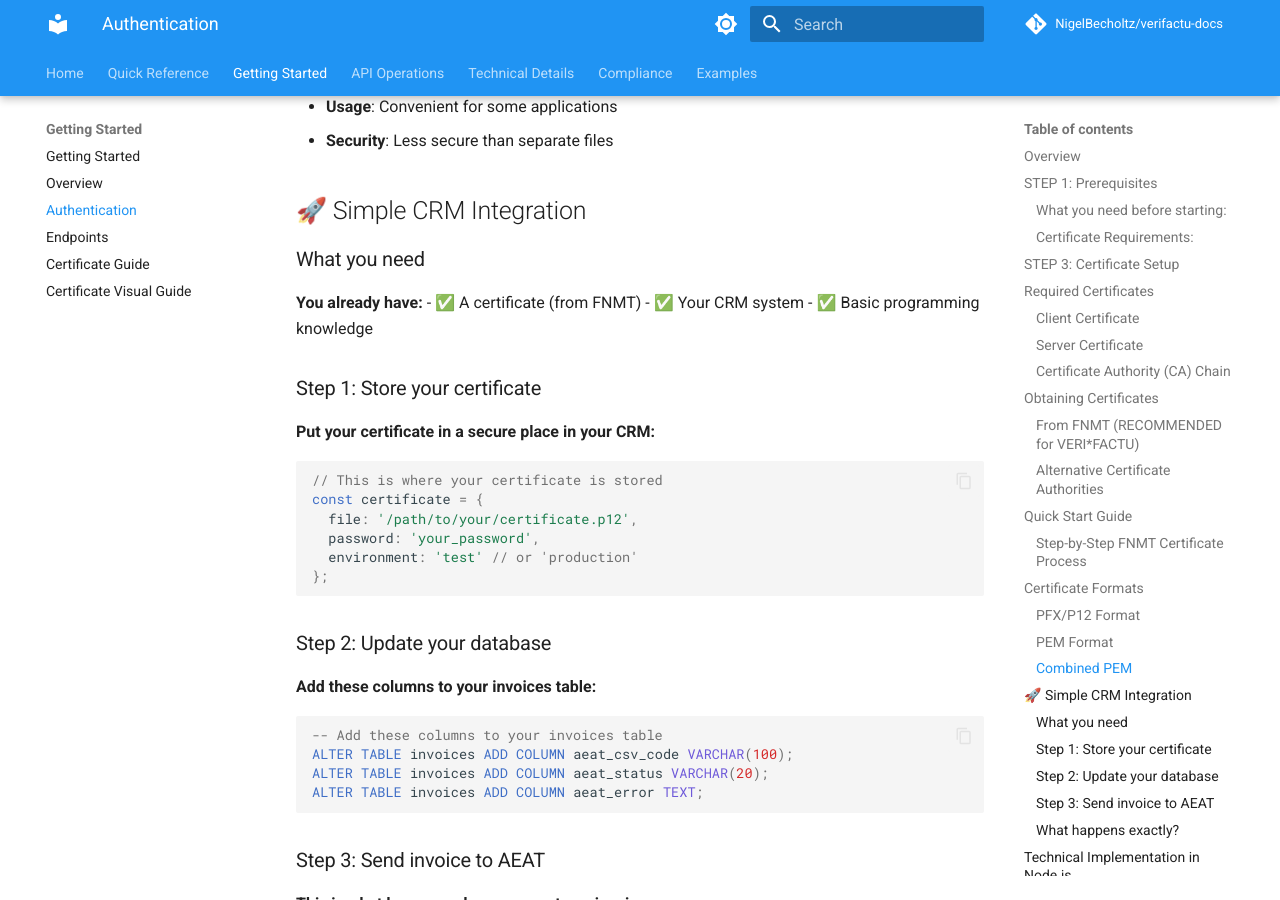
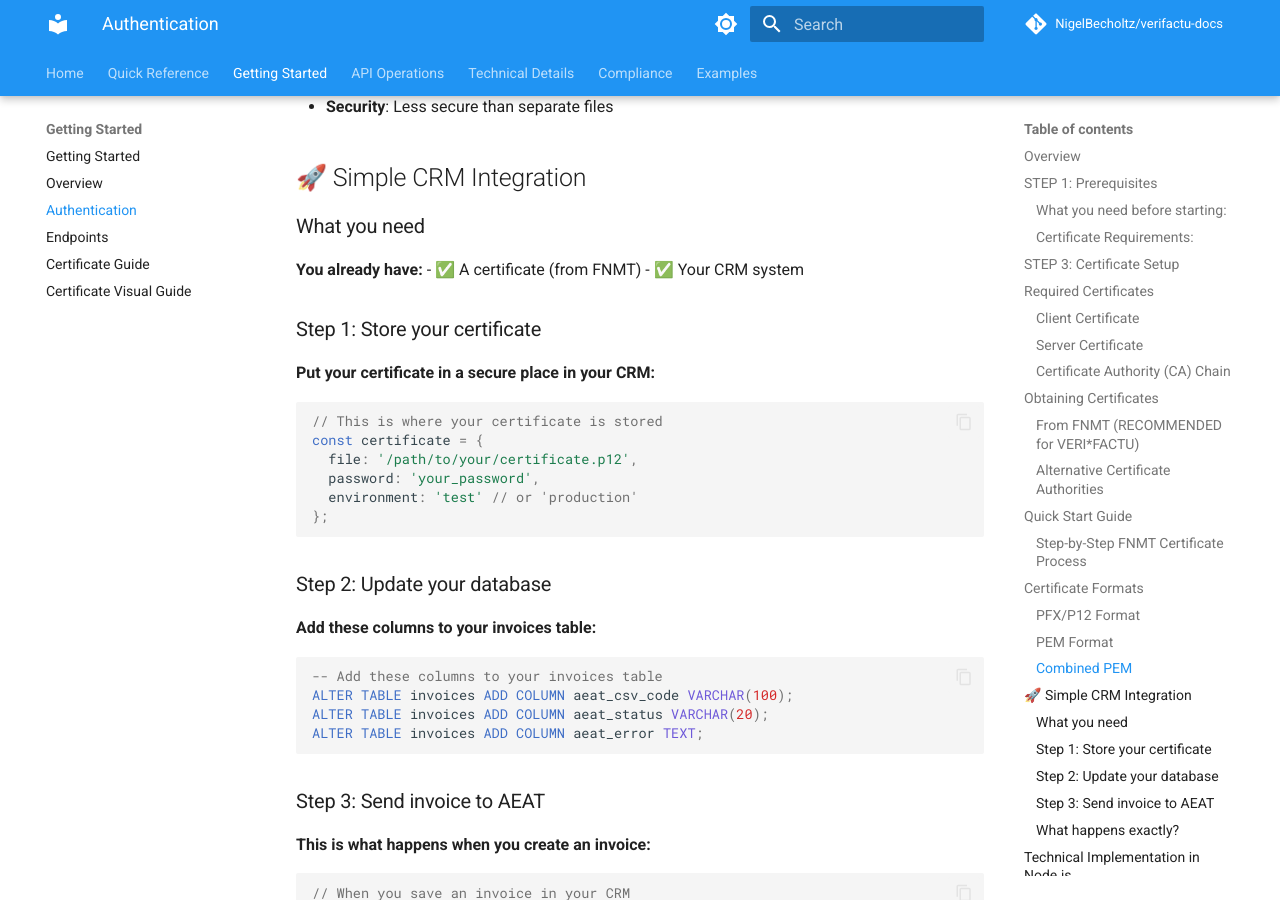
Before and after one commit to NigelBecholtz/verifactu-docs, an MkDocs documentation site: the page built from docs/authentication.md, in a window 1280 px wide and 900 px high, scrolled down 3659 px. Built offline with MkDocs 1.6.1 and Material for MkDocs 9.7.7, drawn with Linux system fonts in a browser that asks for light colours; comment, search, counter and statistics services are not loaded; some of the changed text lies outside the part shown.

Commit message:
Remove 'basic programming knowledge' requirement for experienced developer
- Removed 'basic programming knowledge' from prerequisites
- Updated both index.md and authentication.md
- Documentation now assumes experienced developer audience
- Maintains professional tone for internal developer

```diff
--- a/docs/authentication.md
+++ b/docs/authentication.md
@@ -16,7 +16,6 @@ The AEAT VERI*FACTU webservice uses **mutual TLS authentication** (also known as
 ### What you need before starting:
 - ✅ **FNMT Certificate** (you already have one)
 - ✅ **Your CRM system** (running and accessible)
-- ✅ **Basic programming knowledge** (JavaScript/Node.js)
 - ✅ **30-60 minutes** of implementation time
 
 ### Certificate Requirements:
@@ -135,7 +134,6 @@ The AEAT VERI*FACTU webservice uses **mutual TLS authentication** (also known as
 **You already have:**
 - ✅ A certificate (from FNMT)
 - ✅ Your CRM system
-- ✅ Basic programming knowledge
 
 ### Step 1: Store your certificate
 **Put your certificate in a secure place in your CRM:**
```
Also changed, not shown: docs/index.md (+0 -1 lines).
